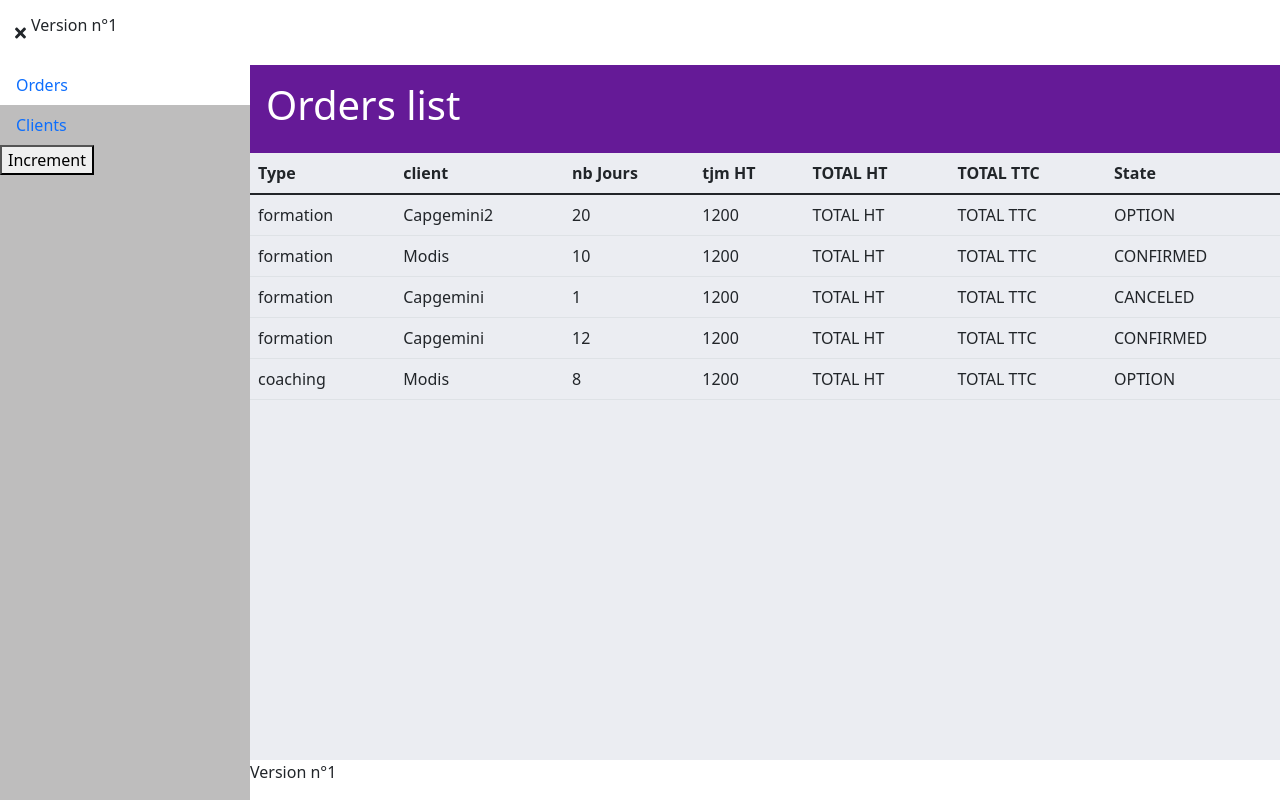
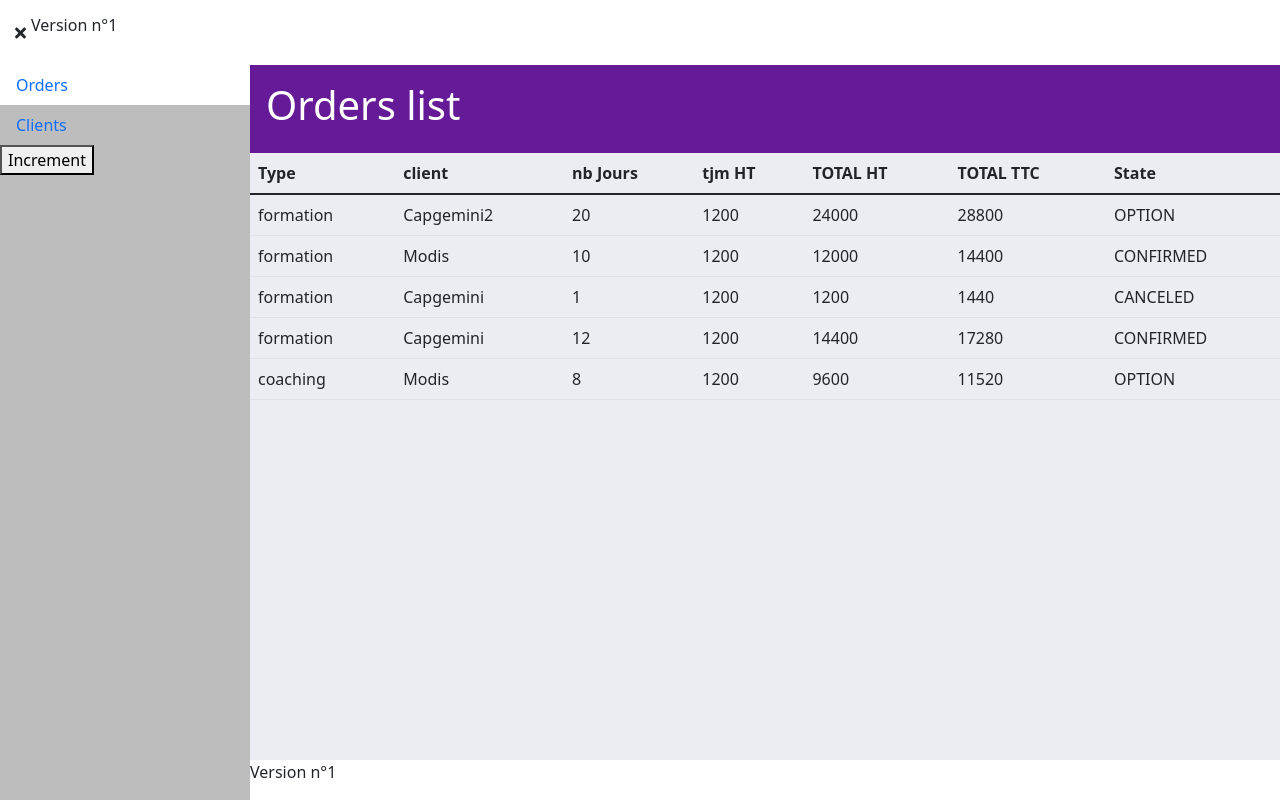
Before and after one commit to dnyuhm/crm-21-mars, an Angular app: page /orders in a window 1280 px wide. Built offline with nearby package versions, Linux system fonts and the light colour scheme; data requests are answered from the project's data file.

Commit message:
Commit 27 : Pipe total & rxjs filter Unsubscribe & pipe async

```diff
--- a/src/app/app.component.ts
+++ b/src/app/app.component.ts
@@ -1,16 +1,17 @@
-import { Component } from '@angular/core';
-import { BehaviorSubject, Observable, Subject } from 'rxjs';
+import { Component, OnDestroy } from '@angular/core';
+import { BehaviorSubject, Observable, Subject, Subscription } from 'rxjs';
 
 @Component({
   selector: 'app-root',
   templateUrl: './app.component.html',
   styleUrls: ['./app.component.scss'],
 })
-export class AppComponent {
+export class AppComponent implements OnDestroy {
   public title: string;
   private obs: Observable<any>;
   private subj: Subject<any>;
   private behav: BehaviorSubject<any>;
+  private sub: Subscription;
 
   constructor() {
     this.title = 'crm';
@@ -19,6 +20,7 @@
     });
     this.subj = new Subject<any>();
     this.behav = new BehaviorSubject<any>('toto');
+    this.sub = this.behav.subscribe((data) => console.log(data));
 
     // this.obs.subscribe((data) => console.log(data));
     // this.obs.subscribe((data) => console.log(data));
@@ -31,6 +33,9 @@
     // this.behav.next('test');
     // this.behav.subscribe((data) => console.log(data));
     // this.behav.next(Math.random());
-    // this.behav.subscribe((data) => console.log(data));
+  }
+
+  ngOnDestroy(): void {
+    this.sub.unsubscribe();
   }
 }
--- a/src/app/orders/pages/page-list-orders/page-list-orders.component.html
+++ b/src/app/orders/pages/page-list-orders/page-list-orders.component.html
@@ -1,13 +1,13 @@
 <app-template-full-width [title]="myTitle">
   <!-- <button (click)="changeTitle()">Change title</button> -->
-  <app-table-light *ngIf="collection" [headers]="headers">
+  <app-table-light *ngIf="collection$ | async as collection" [headers]="headers">
     <tr *ngFor="let item of collection">
       <td>{{ item.typePresta }}</td>
       <td>{{ item.client }}</td>
       <td>{{ item.nbJours }}</td>
       <td>{{ item.tjmHt }}</td>
-      <td>TOTAL HT</td>
-      <td>TOTAL TTC</td>
+      <td>{{ item.nbJours | total: item.tjmHt }}</td>
+      <td>{{ item.nbJours | total : item.tjmHt : item.tva }}</td>
       <td>{{ item.state }}</td>
     </tr>
   </app-table-light>
--- a/src/app/orders/pages/page-list-orders/page-list-orders.component.ts
+++ b/src/app/orders/pages/page-list-orders/page-list-orders.component.ts
@@ -1,4 +1,5 @@
 import { Component, OnInit } from '@angular/core';
+import { Observable } from 'rxjs';
 import { Order } from 'src/app/core/models/order';
 import { OrdersService } from '../../services/orders.service';
 
@@ -9,11 +10,12 @@
 })
 export class PageListOrdersComponent implements OnInit {
   public myTitle: string;
+  public collection$: Observable<Order[]>;
   public headers: string[];
-  public collection!: Order[];
 
   constructor(private ordersService: OrdersService) {
     this.myTitle = 'Orders list';
+    this.collection$ = this.ordersService.collection$;
     this.headers = [
       'Type',
       'client',
@@ -25,10 +27,6 @@
     ];
 
     // console.log('page list instanced');
-    this.ordersService.collection$.subscribe((data) => {
-      this.collection = data;
-      // console.log(this.collection);
-    });
   }
 
   ngOnInit(): void {}
--- /dev/null
+++ b/src/app/shared/pipes/total.pipe.ts
@@ -0,0 +1,11 @@
+import { Pipe, PipeTransform } from '@angular/core';
+
+@Pipe({
+  name: 'total',
+})
+export class TotalPipe implements PipeTransform {
+  transform(val: number, coef: number, tva?: number): number {
+    if (tva) return val * coef * (1 + tva / 100);
+    return val * coef;
+  }
+}
--- a/src/app/shared/shared.module.ts
+++ b/src/app/shared/shared.module.ts
@@ -4,13 +4,15 @@
 import { TemplatesModule } from '../templates/templates.module';
 import { TableLightComponent } from './components/table-light/table-light.component';
 import { BtnComponent } from './components/btn/btn.component';
+import { TotalPipe } from './pipes/total.pipe';
 
 @NgModule({
   declarations: [
     TableLightComponent,
-    BtnComponent
+    BtnComponent,
+    TotalPipe
   ],
   imports: [CommonModule],
-  exports: [TemplatesModule, IconsModule, TableLightComponent, BtnComponent],
+  exports: [TemplatesModule, IconsModule, TableLightComponent, BtnComponent, TotalPipe],
 })
 export class SharedModule {}
```
Also changed, not shown: 1 other file (tests, documents, lock files or other folders).
